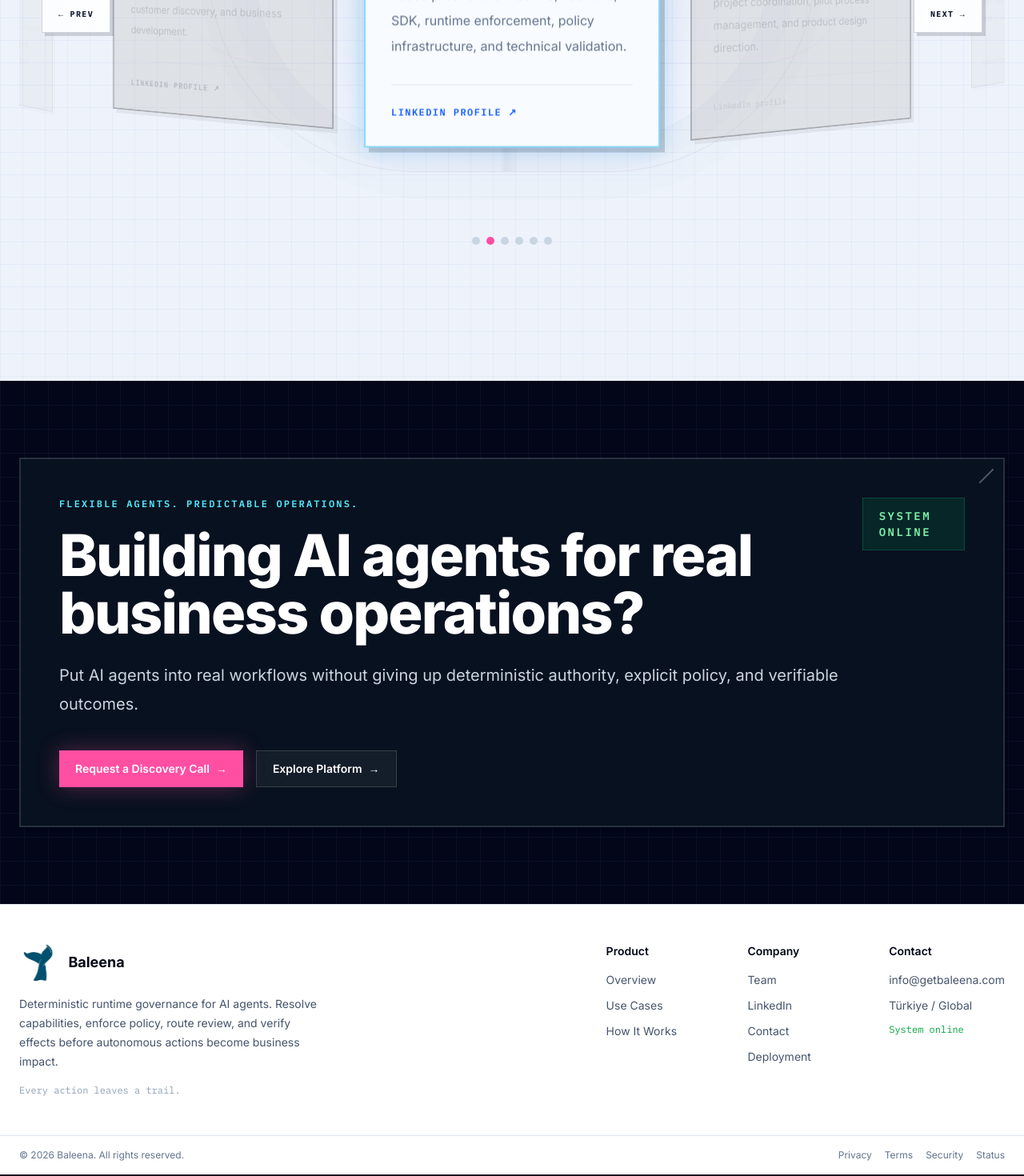
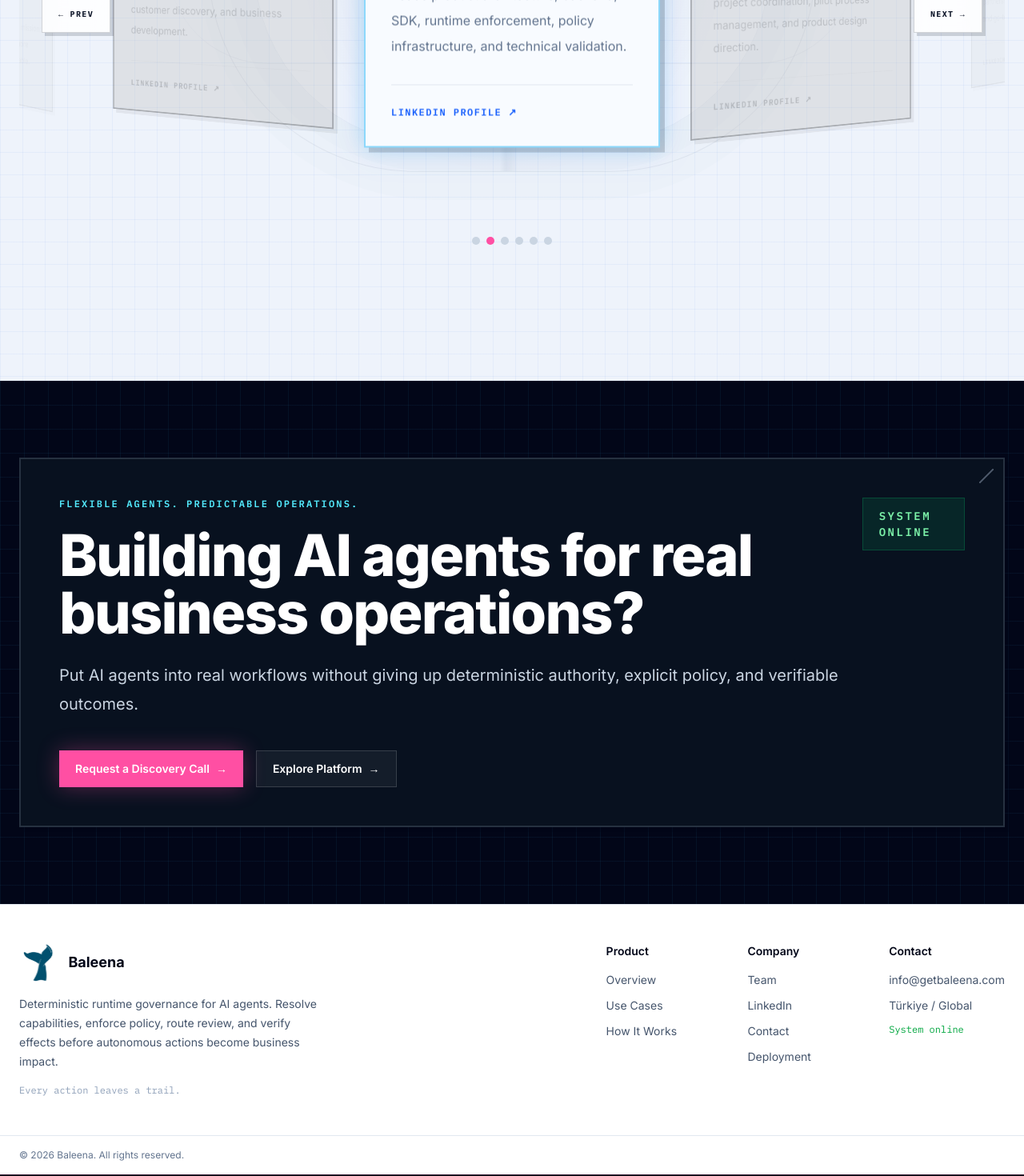
Before and after one commit to nilotin/uninjectable-website, a React (Vite) app: page / in a window 1280 px wide. Shown: the part 9680-11150 px from the top of the page at 80% size. Built offline with nearby package versions, Linux system fonts and the light colour scheme.

Commit message:
general fix

```diff
--- a/index.html
+++ b/index.html
@@ -12,7 +12,7 @@
     />
     <meta name="theme-color" content="#050816" />
 
-    <link rel="icon" type="image/svg+xml" href="/baleena-logo.png" />
+    <link rel="icon" type="image/png" href="/baleena-logo.png" />
     <link rel="shortcut icon" href="/baleena-logo.png" />
     <link rel="apple-touch-icon" href="/baleena-logo.png" />
   </head>
--- a/src/data/siteContent.ts
+++ b/src/data/siteContent.ts
@@ -213,8 +213,8 @@
   {
     name: 'Nilsu Demirağ',
     role: 'COO',
-    image: null,
-    linkedin: null,
+    image: 'team/nilsu.png',
+    linkedin: 'https://www.linkedin.com/in/nilsu-demira%C4%9F-62aa8925a/',
     description:
       'Leads operations, customer validation, project coordination, pilot process management, and product design direction.',
   },
--- a/src/sections/CTA.tsx
+++ b/src/sections/CTA.tsx
@@ -33,7 +33,7 @@
           </div>
 
           <div className="flex flex-col gap-4 sm:flex-row">
-            <Button href="mailto:hello@getbaleena.com">
+            <Button href="mailto:info@getbaleena.com">
               Request a Discovery Call
             </Button>
 
--- a/src/sections/Footer.tsx
+++ b/src/sections/Footer.tsx
@@ -3,7 +3,7 @@
     <footer className="border-t border-slate-200 bg-white text-slate-950">
       <div className="mx-auto flex max-w-7xl flex-col gap-10 px-6 py-12 md:flex-row md:items-start md:justify-between">
         <div>
-          <a href="#" className="flex items-center gap-3">
+          <a href="/" className="flex items-center gap-3">
             <img
               src={`${import.meta.env.BASE_URL}baleena-logo-dark.png`}
               alt="Baleena logo"
@@ -88,21 +88,6 @@
       <div className="border-t border-slate-200 px-6 py-4">
         <div className="mx-auto flex max-w-7xl flex-col justify-between gap-3 text-xs text-slate-500 md:flex-row">
           <p>© 2026 Baleena. All rights reserved.</p>
-
-          <div className="flex gap-4">
-            <a href="#" className="hover:text-blue-600">
-              Privacy
-            </a>
-            <a href="#" className="hover:text-blue-600">
-              Terms
-            </a>
-            <a href="#" className="hover:text-blue-600">
-              Security
-            </a>
-            <a href="#" className="hover:text-blue-600">
-              Status
-            </a>
-          </div>
         </div>
       </div>
 
--- a/src/sections/Navbar.tsx
+++ b/src/sections/Navbar.tsx
@@ -111,7 +111,7 @@
 
       <nav className="mx-auto flex max-w-7xl items-end justify-between px-6 pt-4">
         <a
-          href="#"
+          href="/"
           onClick={() => {
             setActiveHref(navItems[0]?.href ?? '#product')
             closeMenu()
--- a/src/sections/ProblemSection.tsx
+++ b/src/sections/ProblemSection.tsx
@@ -14,7 +14,7 @@
 
   return (
     <section
-      id="product"
+      id="problem"
       className="subtle-grid bg-[#eef3fb] px-4 py-16 sm:px-6 md:py-24 scroll-mt-24"
     >
       <div className="mx-auto max-w-7xl">
--- a/src/sections/Team.tsx
+++ b/src/sections/Team.tsx
@@ -348,8 +348,8 @@
           {card.description}
         </p>
 
-        <div className="mt-8 border-t border-slate-200 pt-5">
-          {card.linkedin ? (
+        {card.linkedin ? (
+          <div className="mt-8 border-t border-slate-200 pt-5">
             <a
               href={card.linkedin}
               target="_blank"
@@ -362,12 +362,8 @@
               LinkedIn profile
               <span aria-hidden="true">↗</span>
             </a>
-          ) : (
-            <span className="font-mono-accent text-xs text-slate-400">
-              LinkedIn profile
-            </span>
-          )}
-        </div>
+          </div>
+        ) : null}
       </div>
     )
   }
@@ -391,7 +387,7 @@
                     Team photo
                   </p>
                   <p className="mt-2 text-sm text-slate-500">
-                    Add image as public/team-photo.jpg
+                    Baleena founding team
                   </p>
                 </div>
               </div>
```
